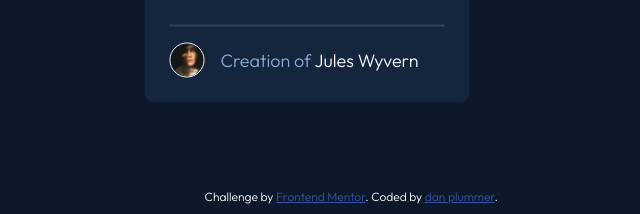
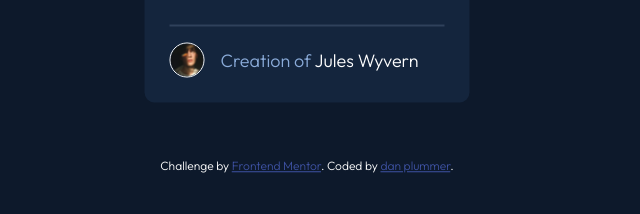
Before and after one commit to daniielrp/nft-starter-challenge, a plain HTML site: page index.html in a window 1280 px wide. Shown: the part 586-800 px from the top of the page, without its empty margins (333-973 px from the left). Drawn offline with Linux system fonts and the light colour scheme.

Commit message:
fixing the attribution agaon

```diff
--- a/css/styles.css
+++ b/css/styles.css
@@ -149,6 +149,7 @@ p {
 }
 .attribution {
     position: absolute;
-    left: 42%;
-    bottom: 10px
+    bottom: 5%;
+    left: 50%;
+    transform: translate(-50%, -5%);
 }
```
